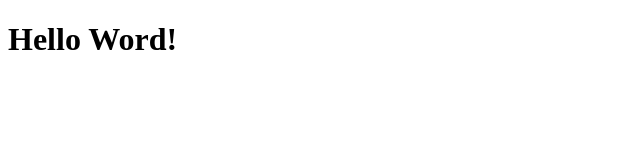
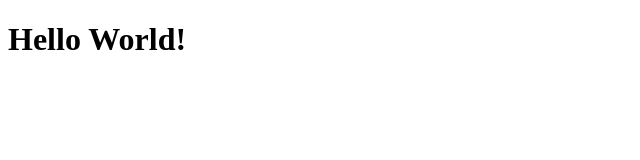
Before and after one commit to Silviadesideri01/EsercitazioniDevelhope, a React (Vite) app in the folder React/esercizi-react/: page / in a window 1280 px wide. Shown: the top 160 px of the page, without its empty margins (0-640 px from the left). Built offline with nearby package versions, Linux system fonts and the light colour scheme.

Commit message:
correzione

```diff
--- a/React/esercizi-react/src/App.jsx
+++ b/React/esercizi-react/src/App.jsx
@@ -1,7 +1,7 @@
 function App() {
   return (
     <>
-      <h1>Hello Word!</h1>
+      <h1>Hello World!</h1>
     </>
   );
 }
```
